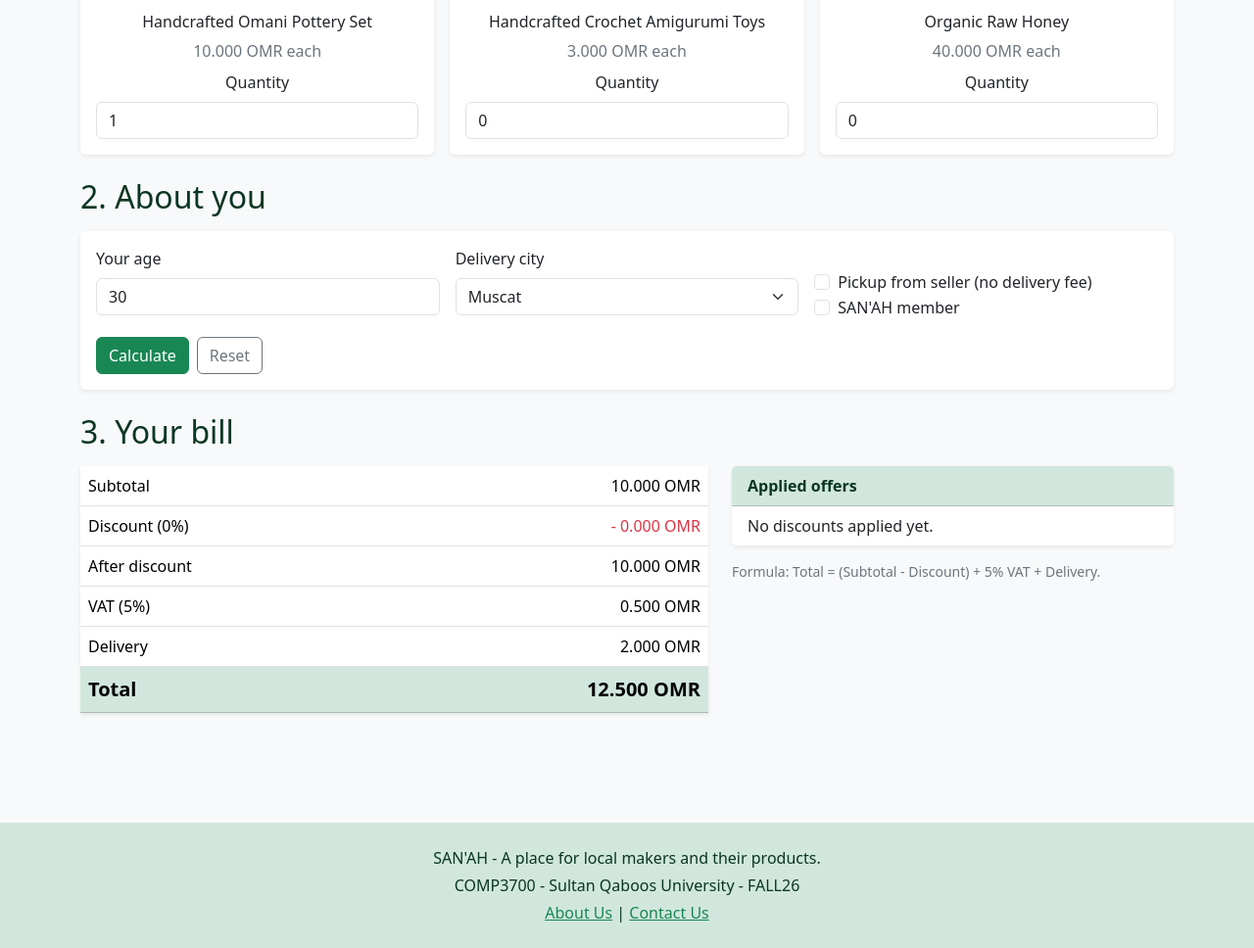
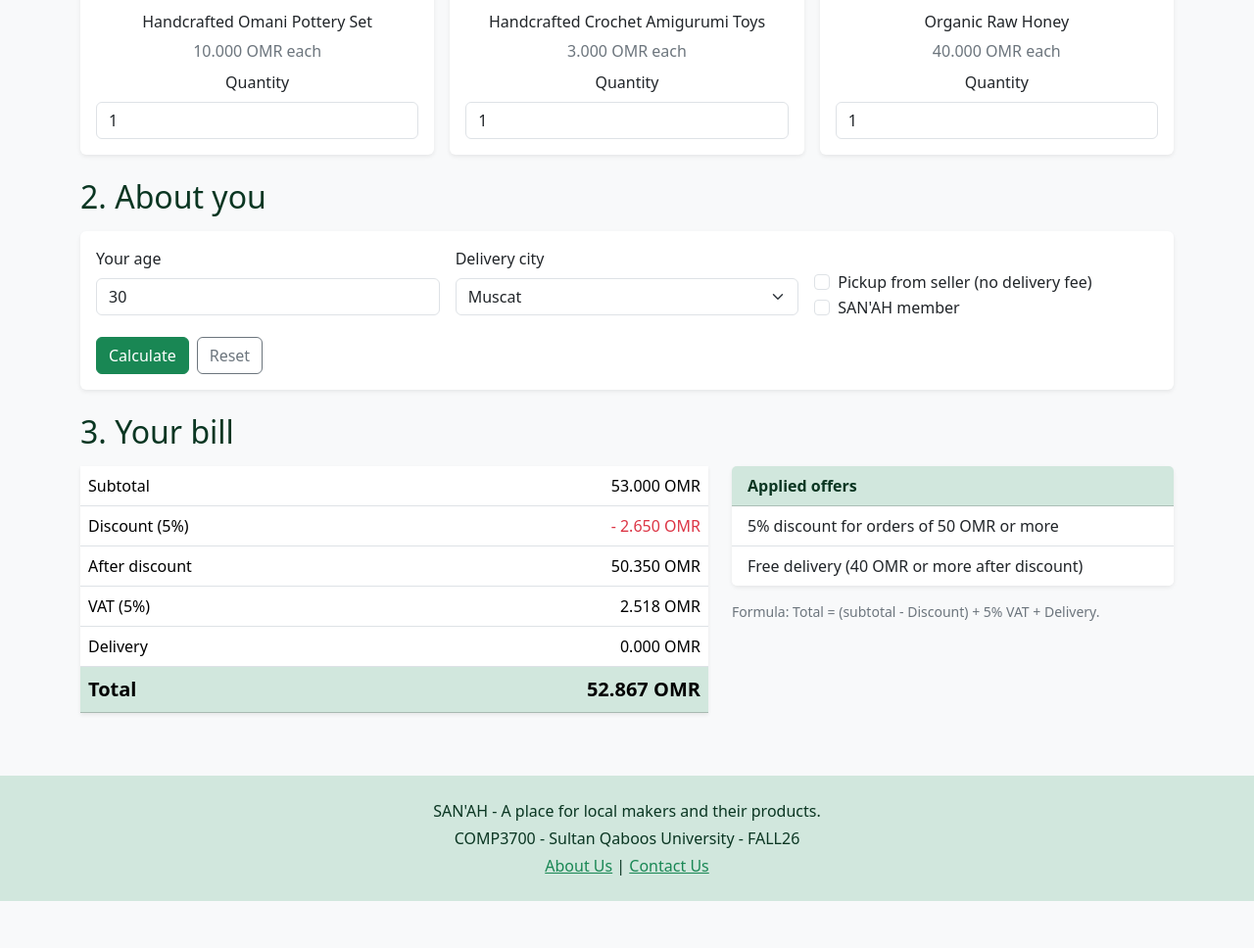
Before and after one commit to amna-alamri/SAN-AH, a plain HTML site: page calculate.html in a window 1280 px wide. Shown: the part 658-1626 px from the top of the page at 98% size. After the commit the page ends 1578 px from the top, so only its background shows below. Drawn offline with nearby package versions, Linux system fonts and the light colour scheme.

Commit message:
change the style
Signed-off-by: algalia7 <almasroorih2005@gmail.com>

```diff
--- a/calculate.html
+++ b/calculate.html
@@ -4,13 +4,16 @@
   <meta charset="UTF-8">
   <meta name="viewport" content="width=device-width, initial-scale=1">
   <title>Shopping Calculator | SAN'AH</title>
-  <!-- Bootstrap 5 is the ONLY stylesheet used on this site (no custom CSS) -->
+
+
   <link href="https://cdn.jsdelivr.net/npm/bootstrap@5.3.3/dist/css/bootstrap.min.css" rel="stylesheet">
+
 </head>
+
 <body class="bg-light">
 
-  <!-- Responsive Bootstrap navigation bar: collapses into a hamburger menu on small screens -->
-  <nav class="navbar navbar-expand-xl navbar-light bg-success-subtle sticky-top shadow-sm">
+  <!-- Responsive Bootstrap navigation bar -->
+   <nav class="navbar navbar-expand-lg navbar-light bg-success-subtle sticky-top shadow-sm">
     <div class="container-fluid">
       <a class="navbar-brand d-flex align-items-center text-success-emphasis" href="index.html">
         <img src="logo.png" alt="SAN'AH logo" width="55" height="55" class="me-2">
@@ -32,11 +35,12 @@
           <li class="nav-item"><a class="nav-link" href="about_us.html">About Us</a></li>
           <li class="nav-item"><a class="nav-link" href="contact.html">Contact Us</a></li>
           <li class="nav-item dropdown">
-            <a class="nav-link dropdown-toggle active" href="#" role="button" data-bs-toggle="dropdown" aria-expanded="false">Explore</a>
+            <a class="nav-link dropdown-toggle" href="#" role="button" data-bs-toggle="dropdown" aria-expanded="false">Explore</a>
             <ul class="dropdown-menu dropdown-menu-end">
               <li><a class="dropdown-item" href="questionnaire.html">Questionnaire</a></li>
               <li><a class="dropdown-item active" href="calculate.html">Shopping Calculator</a></li>
               <li><a class="dropdown-item" href="funpage.html">Fun Page</a></li>
+
             </ul>
           </li>
       </ul>
@@ -58,6 +62,7 @@
             <div class="row g-3 mb-4">
                 <div class="col-12 col-md-4">
                     <div class="card h-100 border-0 shadow-sm text-center">
+
                     <img src="product1.jpg" class="card-img-top" alt="Handcrafted Omani Pottery Set">
                     <div class="card-body">
                         <h3 class="h6">Handcrafted Omani Pottery Set</h3>
@@ -75,9 +80,10 @@
                         <h3 class="h6">Handcrafted Crochet Amigurumi Toys</h3>
                         <p class="text-secondary mb-2">3.000 OMR each</p>
                         <label for="qty2" class="form-label">Quantity</label>
-              <input type="number" class="form-control" id="qty2" min="0" max="20" value="0" required>
+                        <input type="number" class="form-control" id="qty2" min="0" max="20" value="1" required>
                         <div class="invalid-feedback">Enter 0 to 20.</div>
                     </div>
+
                     </div>
                 </div>
                 <div class="col-12 col-md-4">
@@ -87,13 +93,13 @@
                         <h3 class="h6">Organic Raw Honey</h3>
                         <p class="text-secondary mb-2">40.000 OMR each</p>
                         <label for="qty3" class="form-label">Quantity</label>
-              <input type="number" class="form-control" id="qty3" min="0" max="20" value="0" required>
+                        <input type="number" class="form-control" id="qty3" min="0" max="20" value="1" required>
                         <div class="invalid-feedback">Enter 0 to 20.</div>
+                    </div>
+
                     </div>
                 </div>
             </div>
-        </div>
-
             <h2 class="text-success-emphasis mb-3">2. About you</h2>
             <div class="card border-0 shadow-sm p-3 mb-4">
                 <div class="row g-3">
@@ -113,8 +119,15 @@
                     </select>
                 </div>
                 <div class="col-12 col-md-4">
-              <div class="form-check mt-md-4"><input class="form-check-input" type="checkbox" id="pickup"><label class="form-check-label" for="pickup">Pickup from seller (no delivery fee)</label></div>
-              <div class="form-check"><input class="form-check-input" type="checkbox" id="member"><label class="form-check-label" for="member">SAN'AH member</label></div>
+                    <div class="form-check mt-md-4">
+                        <input class="form-check-input" type="checkbox" id="pickup">
+                        <label class="form-check-label" for="pickup">Pickup from seller (no delivery fee)</label>
+                    </div>
+                    <div class="form-check">
+                        <input class="form-check-input" type="checkbox" id="member">
+                        <label class="form-check-label" for="member">SAN'AH member</label>
+                    </div>
+
                 </div>
                 </div>
                 <div class="mt-3 d-flex gap-2">
@@ -122,6 +135,7 @@
                     <button class="btn btn-outline-secondary" type="reset">Reset</button>
                 </div>
             </div>
+
         </form>
 
         <h2 class="text-success-emphasis mb-3">3. Your bill</h2>
@@ -141,13 +155,14 @@
             <div class="col-12 col-lg-5">
                 <div class="card border-0 shadow-sm"><div class="card-header bg-success-subtle text-success-emphasis fw-bold">Applied offers</div>
                 <ul class="list-group list-group-flush" id="rNotes"></ul></div>
-          <p class="small text-secondary mt-3">Formula: Total = (Subtotal - Discount) + 5% VAT + Delivery.</p>
+                <p class="small text-secondary mt-3">Formula: Total = (subtotal - Discount) + 5% VAT + Delivery.</p>
             </div>
         </div>
+
     </section>
     </main>
+    <footer class="bg-success-subtle text-success-emphasis text-center py-4">
 
-  <footer class="bg-success-subtle text-success-emphasis text-center py-4 mt-5">
     <p class="mb-1">SAN'AH - A place for local makers and their products.</p>
     <p class="mb-1">COMP3700 - Sultan Qaboos University - FALL26</p>
     <p class="mb-0">
@@ -155,8 +170,11 @@
       <a class="link-success" href="contact.html">Contact Us</a>
     </p>
   </footer>
+  <script src="https://cdn.jsdelivr.net/npm/bootstrap@5.3.3/dist/js/bootstrap.bundle.min.js"></script>
 
-  <script src="https://cdn.jsdelivr.net/npm/bootstrap@5.3.3/dist/js/bootstrap.bundle.min.js"></script>
-  <script src="js/calculate.js"></script>
+  <script src="js/calculate.js">
+
+  </script>
+
 </body>
 </html>
```
Lines whose indentation alone changed are shown as unchanged.
